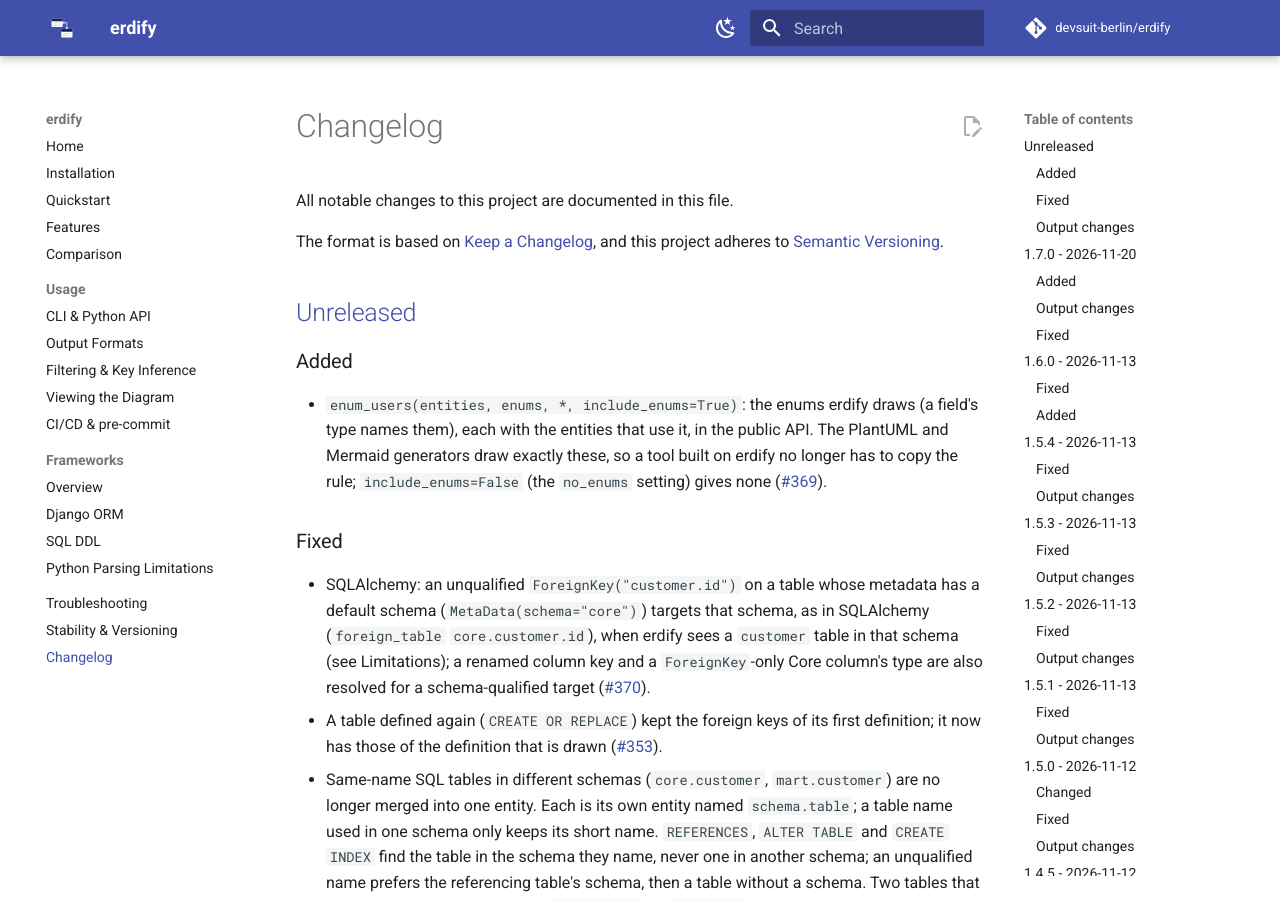
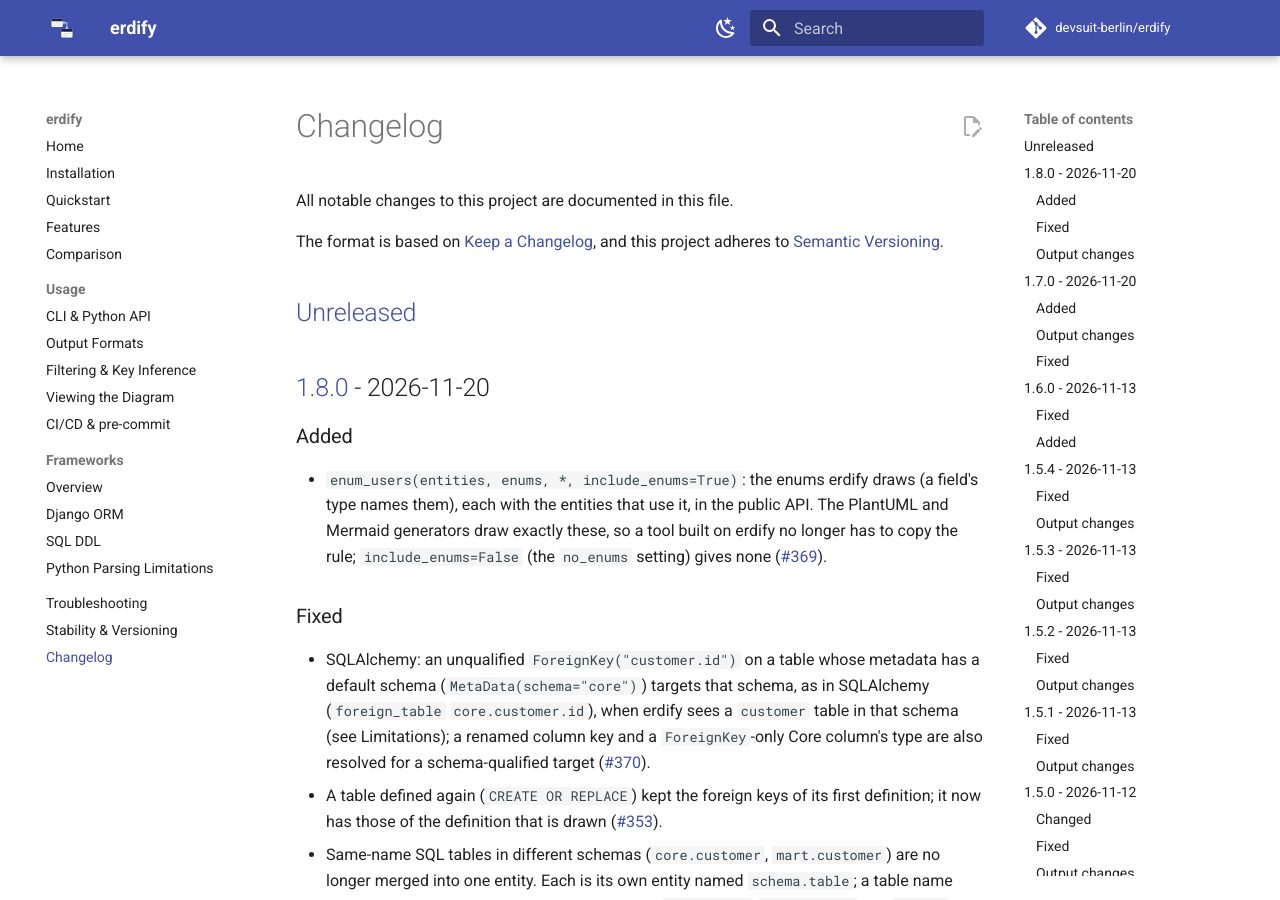
Before and after one commit to devsuit-berlin/erdify, an MkDocs documentation site: the page built from docs/changelog.md, in a window 1280 px wide and 900 px high. Built offline with MkDocs 1.6.1 and Material for MkDocs 9.7.7, drawn with Linux system fonts in a browser that asks for light colours; comment, search, counter and statistics services are not loaded.

Commit message:
chore: release 1.8.0

```diff
--- a/.pre-commit-hooks.yaml
+++ b/.pre-commit-hooks.yaml
@@ -2,7 +2,7 @@
 #
 #   repos:
 #     - repo: https://github.com/devsuit-berlin/erdify
-#       rev: v1.7.0
+#       rev: v1.8.0
 #       hooks:
 #         - id: erdify
 #           args: [./src/database, -o, docs/erd.puml]
--- a/CHANGELOG.md
+++ b/CHANGELOG.md
@@ -6,6 +6,8 @@ The format is based on [Keep a Changelog](https://keepachangelog.com/en/1.1.0/),
 and this project adheres to [Semantic Versioning](https://semver.org/spec/v2.0.0.html).
 
 ## [Unreleased]
+
+## [1.8.0] - 2026-11-20
 
 ### Added
 
@@ -1561,7 +1563,8 @@ open-source maintenance.
 
 - Initial release: generate PlantUML ERD diagrams from SQLModel models via AST.
 
-[Unreleased]: https://github.com/devsuit-berlin/erdify/compare/v1.7.0...HEAD
+[Unreleased]: https://github.com/devsuit-berlin/erdify/compare/v1.8.0...HEAD
+[1.8.0]: https://github.com/devsuit-berlin/erdify/compare/v1.7.0...v1.8.0
 [1.7.0]: https://github.com/devsuit-berlin/erdify/compare/v1.6.0...v1.7.0
 [1.6.0]: https://github.com/devsuit-berlin/erdify/compare/v1.5.4...v1.6.0
 [1.5.4]: https://github.com/devsuit-berlin/erdify/compare/v1.5.3...v1.5.4
--- a/pyproject.toml
+++ b/pyproject.toml
@@ -1,6 +1,6 @@
 [project]
 name = "erdify"
-version = "1.7.0"
+version = "1.8.0"
 description = "A zero-dependency ERD generator for your Python models — pure AST, no database required."
 readme = "README.md"
 license = "MIT"
```
Also changed, not shown: docs/usage/ci.md (+1 -1 lines), 1 other file.
